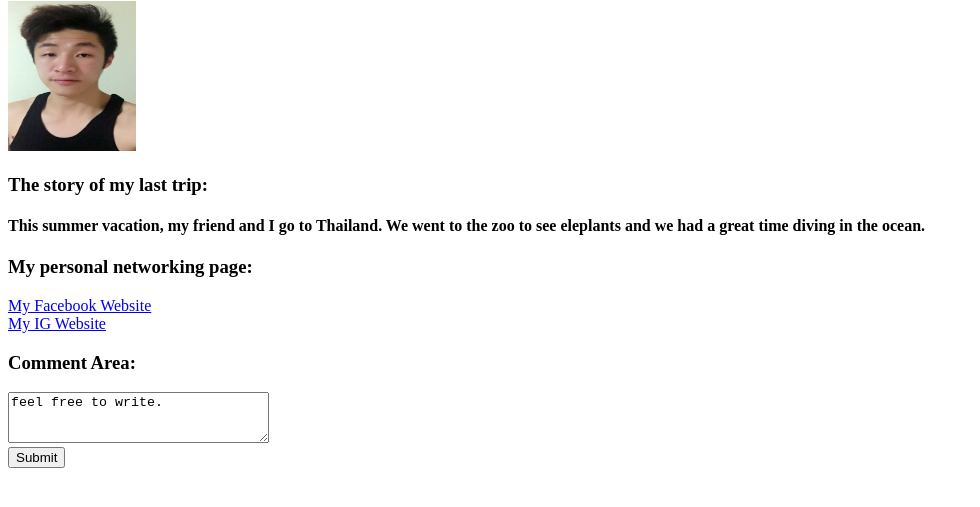
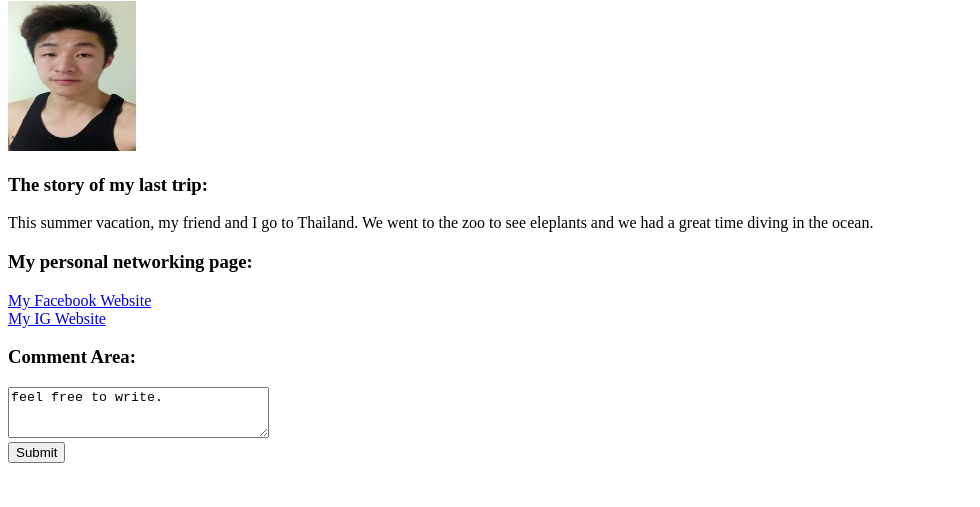
Before and after one commit to mamama797979/COMP531-1, a plain HTML site: page inclass-1/hello.html in a window 1280 px wide. Shown: the part 79-586 px from the top of the page, without its empty margins (0-980 px from the left). Drawn offline with Linux system fonts and the light colour scheme.

Commit message:
inclass-1
Change <h4> to <p>

```diff
--- a/inclass-1/hello.html
+++ b/inclass-1/hello.html
@@ -8,7 +8,7 @@
 	<h1>Jiahui Ruan</h1>
 	<img src="Ruan Jiahui.jpeg" alt="Image Missing" width="128" height="150">
 	<h3>The story of my last trip:</h3>
-	<h4>This summer vacation, my friend and I go to Thailand. We went to the zoo to see eleplants and we had a great time diving in the ocean.</h4>
+	<p>This summer vacation, my friend and I go to Thailand. We went to the zoo to see eleplants and we had a great time diving in the ocean.</p>
 	<h3>My personal networking page:</h3>
 	<a href="https://www.facebook.com/profile.php?id=100011789795678">
 		My Facebook Website
```
